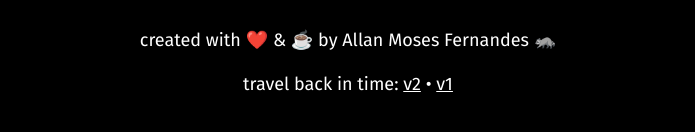
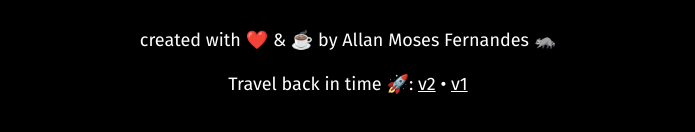
Before and after one commit to allanmosesfernandes/portfolio2025, a Next.js app: page / in a window 1280 px wide. Shown: the part 4244-4376 px from the top of the page, without its empty margins (292-987 px from the left). Built offline with nearby package versions, Linux system fonts and the light colour scheme.

Commit message:
change-theme-color

```diff
--- a/src/components/Contact.jsx
+++ b/src/components/Contact.jsx
@@ -16,7 +16,7 @@ const Contact = () => {
                 </span>
             </p>
             <p className="text-black dark:text-white text-center text-lg mt-4 mb-[6rem]">
-                travel back in time:{' '}
+                Travel back in time 🚀:{' '}
                 <a
                     href="https://v2.allanfernandes.dev"
                     target="_blank"
```
Also changed, not shown: src/app/layout.jsx (+1 -0 lines).
